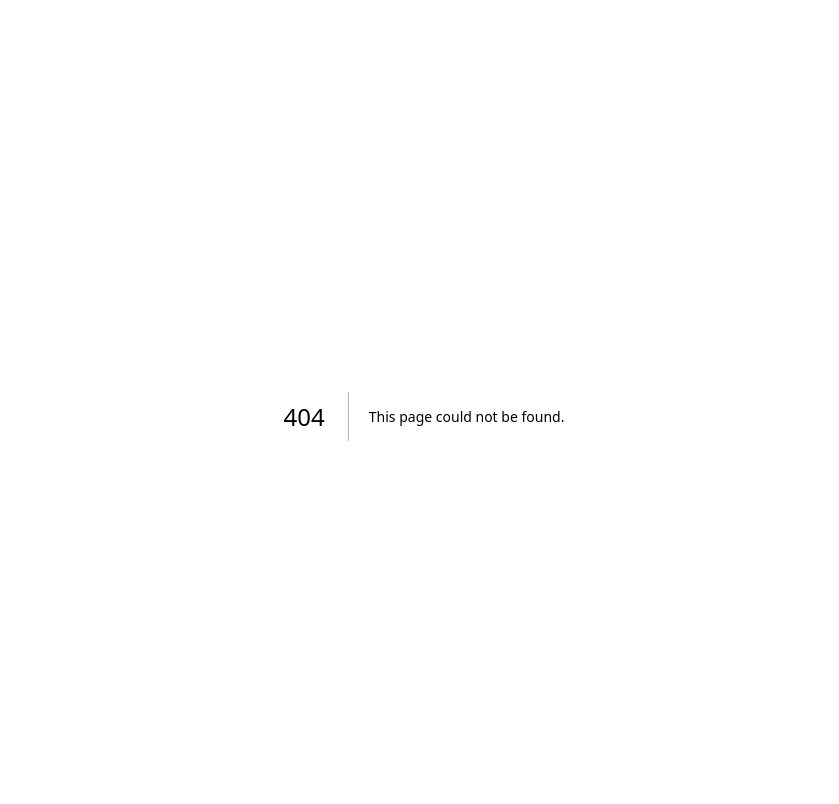
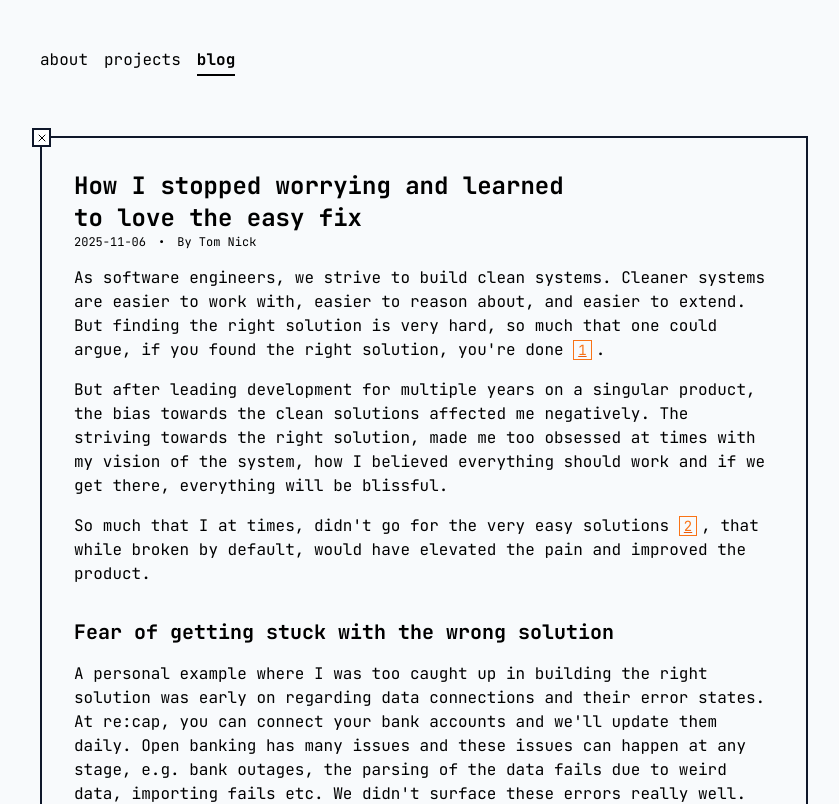
Before and after one commit to TN1ck/tn1ck.com, a Next.js app: page /blog/how-i-stopped-worrying-and-learned-to-love-the-easy-fix in a window 1280 px wide. Before the commit this address had no page. Shown: the top 804 px of the page, without its empty margins (216-1055 px from the left). Built offline with nearby package versions, Linux system fonts and the light colour scheme.

Commit message:
chore: last adjustments

```diff
--- a/components/blog.tsx
+++ b/components/blog.tsx
@@ -7,6 +7,7 @@ import Head from "next/head"
 
 export interface BlogMetadata {
   title: string
+  reactTitle?: React.ReactNode
   date: string
   slug: string
   description: string
@@ -100,7 +101,7 @@ export const BlogContent = ({
         )}
         {metadata && (
           <div>
-            <h1>{metadata.title}</h1>
+            <h1>{metadata.reactTitle ?? metadata.title}</h1>
             <div className="-mt-4">
               <Author date={metadata.date} />
             </div>
--- a/pages/blog/how-i-stopped-worrying-and-started-to-love-the-easy-fix.tsx
+++ b/pages/blog/how-i-stopped-worrying-and-learned-to-love-the-easy-fix.tsx
@@ -5,11 +5,18 @@ import { Author, BlogContent } from "../../components/blog"
 import { Footnote } from "../../components/footnote"
 
 export const metadata = {
-  title: "How I stopped worrying and started to love the easy fix",
+  title: "How I stopped worrying and learned to love the easy fix",
+  reactTitle: (
+    <span>
+      How I stopped worrying and learned
+      <br />
+      to love the easy fix
+    </span>
+  ),
   description:
     "On the balance between perfect solutions and pragmatic fixes in software engineering",
   date: "2025-11-06",
-  slug: "how-i-stopped-worrying-and-started-to-love-the-easy-fix",
+  slug: "how-i-stopped-worrying-and-learned-to-love-the-easy-fix",
 }
 
 const SimpleFixBlog: NextPage = () => {
--- a/pages/blog/index.tsx
+++ b/pages/blog/index.tsx
@@ -9,7 +9,7 @@ import { metadata as hashCodeMetadata } from "./hashcode"
 import { metadata as howToGenerateSudokusMetadata } from "./how-to-generate-sudokus"
 import { metadata as footnotesMetadata } from "./footnotes-in-react"
 import { metadata as composableUIs } from "./composable-uis"
-import { metadata as howToStopWorryingAndLoveTheEasyFixMetadata } from "./how-i-stopped-worrying-and-started-to-love-the-easy-fix"
+import { metadata as howToStopWorryingAndLoveTheEasyFixMetadata } from "./how-i-stopped-worrying-and-learned-to-love-the-easy-fix"
 import { BlogMetadata } from "../../components/blog"
 import Head from "next/head"
 
```
